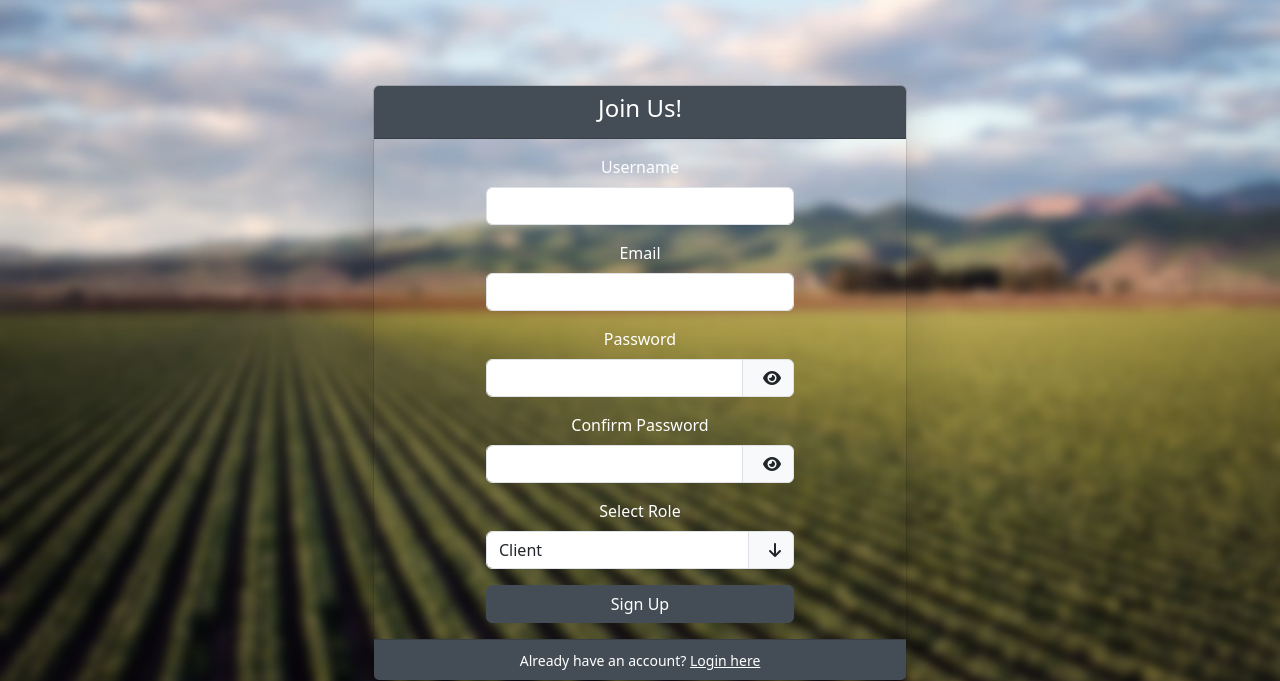
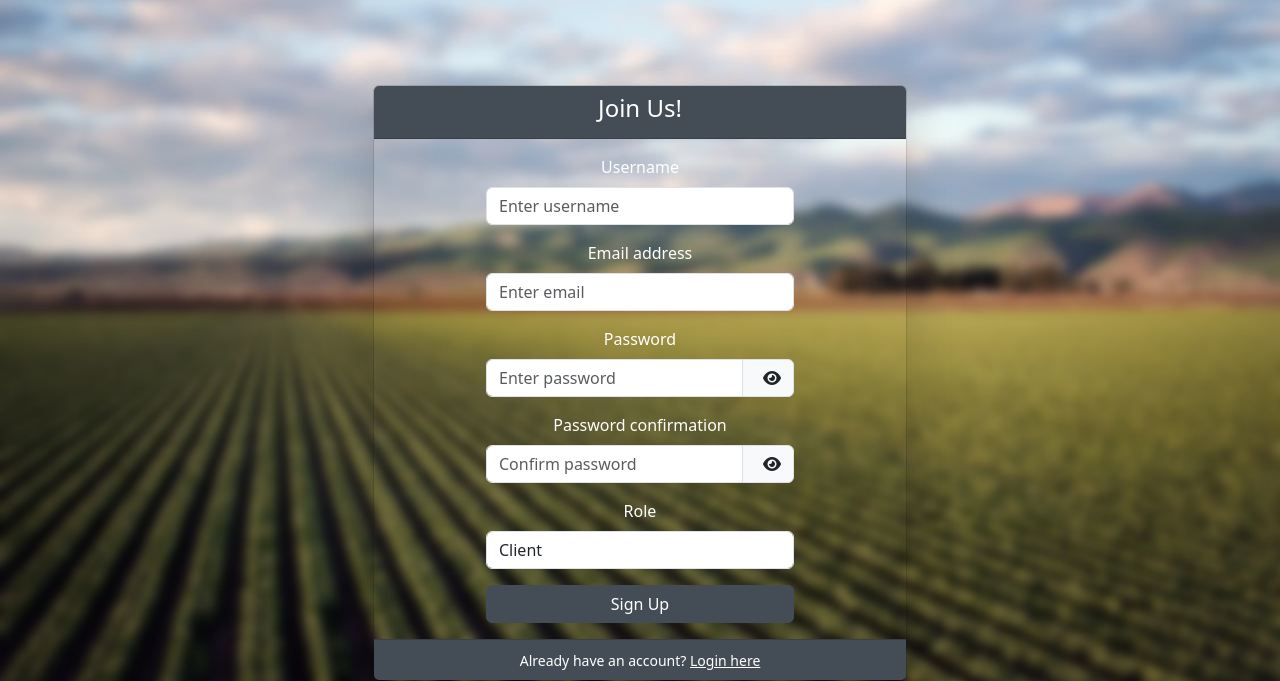
Before and after one commit to infoshareacademy/jpydzr6-potato-code-studio, a Django app: page /register/ in a window 1280 px wide. Shown: the part 137-818 px from the top of the page. Run offline with Django 5.2, Linux system fonts and the light colour scheme; some web fonts are replaced.

Commit message:
feat: update register, login and user profile forms

```diff
--- a/bio_market_store/store/forms.py
+++ b/bio_market_store/store/forms.py
@@ -6,6 +6,7 @@ from django.contrib.auth.forms import (
 )
 from django.contrib.auth import get_user_model
 from .models import UserProfile, Product, Address, MiniQuizBio
+from .utils.user_registration import ROLE_CHOICES
 import json
 from django.conf import settings
 
@@ -13,17 +14,50 @@ from django.conf import settings
 class UserCreatingForm(UserCreationForm):
     class Meta(UserCreationForm.Meta):
         model = UserProfile
-        fields = ("username", "email", "password1", "password2")
+        fields = ("username", "email", "password1", "password2", "role")
 
     def __init__(self, *args, **kwargs):
         super().__init__(*args, **kwargs)
-        self.fields["password1"].widget = forms.PasswordInput()
-        self.fields["password2"].widget = forms.PasswordInput()
+
+        if settings.DEBUG:
+            self.fields["role"].choices.append(("contributor", "Contributor"))
+
+        self.fields["username"].widget = forms.TextInput(
+            attrs={"class": "form-control", "placeholder": "Enter username"}
+        )
+        self.fields["email"].widget = forms.EmailInput(
+            attrs={"class": "form-control", "placeholder": "Enter email"}
+        )
+        self.fields["password1"].widget = forms.PasswordInput(
+            attrs={
+                "class": "form-control",
+                "placeholder": "Enter password",
+                "id": "password",
+            }
+        )
+        self.fields["password2"].widget = forms.PasswordInput(
+            attrs={
+                "class": "form-control",
+                "placeholder": "Confirm password",
+                "id": "confirm_password",
+            }
+        )
+        self.fields["role"].widget = forms.Select(
+            attrs={"class": "form-control", "placeholder": "Select role"},
+            choices=ROLE_CHOICES,
+        )
 
 
 class UserAuthenticationForm(AuthenticationForm):
     username = forms.CharField(
-        max_length=254, widget=forms.TextInput(attrs={"autofocus": True})
+        max_length=254,
+        widget=forms.TextInput(
+            attrs={
+                "autofocus": True,
+                "class": "form-control",
+                "placeholder": "Enter username",
+            }
+        ),
     )
     password = forms.CharField(
         label="Password", strip=False, widget=forms.PasswordInput
@@ -40,10 +74,24 @@ class UserProfileForm(forms.ModelForm):
         model = UserProfile
         fields = ["first_name", "last_name", "email", "role"]
         widgets = {
-            "first_name": forms.TextInput(attrs={"class": "form-control"}),
-            "last_name": forms.TextInput(attrs={"class": "form-control"}),
-            "email": forms.EmailInput(attrs={"class": "form-control"}),
-            "role": forms.Select(attrs={"class": "form-control"}),
+            "first_name": forms.TextInput(
+                attrs={
+                    "class": "form-control",
+                    "placeholder": "Enter your first name",
+                }
+            ),
+            "last_name": forms.TextInput(
+                attrs={
+                    "class": "form-control",
+                    "placeholder": "Enter your last name",
+                }
+            ),
+            "email": forms.EmailInput(
+                attrs={"class": "form-control", "placeholder": "Enter your email"}
+            ),
+            "role": forms.Select(
+                attrs={"class": "form-control", "placeholder": "Select your role"}
+            ),
         }
 
 
@@ -52,11 +100,22 @@ class AddressForm(forms.ModelForm):
         model = Address
         fields = ["street", "postal_code", "city", "phone_number"]
         widgets = {
-            "street": forms.TextInput(attrs={"class": "form-control"}),
-            "postal_code": forms.TextInput(attrs={"class": "form-control"}),
-            "city": forms.TextInput(attrs={"class": "form-control"}),
+            "street": forms.TextInput(
+                attrs={"class": "form-control", "placeholder": "Enter street name"}
+            ),
+            "postal_code": forms.TextInput(
+                attrs={"class": "form-control", "placeholder": "Enter postal code"}
+            ),
+            "city": forms.TextInput(
+                attrs={"class": "form-control", "placeholder": "Enter city"}
+            ),
             "phone_number": forms.TextInput(
-                attrs={"class": "form-control", "type": "tel", "pattern": "[0-9]{9}"}
+                attrs={
+                    "class": "form-control",
+                    "type": "tel",
+                    "pattern": "[0-9]{9}",
+                    "placeholder": "Enter phone number",
+                }
             ),
         }
 
--- a/bio_market_store/store/static/js/register_user.js
+++ b/bio_market_store/store/static/js/register_user.js
@@ -22,10 +22,10 @@ document.addEventListener("DOMContentLoaded", () => {
 
 
 document.addEventListener("DOMContentLoaded", () => {
-    const togglePassword1 = document.getElementById("togglePassword1");
+    const togglePassword1 = document.getElementById("togglepassword1");
     const password = document.getElementById("password");
 
-    const togglePassword2 = document.getElementById("togglePassword2");
+    const togglePassword2 = document.getElementById("togglepassword2");
     const confirm_password = document.getElementById("confirm_password");
 
     const toggleVisibility = (inputField, icon) => {
--- a/bio_market_store/store/templates/register_page.html
+++ b/bio_market_store/store/templates/register_page.html
@@ -29,74 +29,22 @@
               {% endif %}
               <form method="POST" action="{% url 'register' %}">
                 {% csrf_token %}
-                <div class="mb-3">
-                  <label for="username" class="form-label">Username</label>
-                  <input
-                    type="text"
-                    id="username"
-                    name="username"
-                    class="form-control"
-                    required
-                  />
-                </div>
-                <div class="mb-3">
-                  <label for="email" class="form-label">Email</label>
-                  <input
-                    type="email"
-                    id="email"
-                    name="email"
-                    class="form-control"
-                    required
-                  />
-                </div>
-                <div class="mb-3">
-                  <label for="password" class="form-label">Password</label>
-                  <div class="input-group">
-                    <input
-                      type="password"
-                      id="password"
-                      name="password"
-                      class="form-control"
-                      required
-                    />
-                    <span class="input-group-text">
-                      <i class="fa fa-eye" id="togglePassword1" style="cursor: pointer;"></i>
-                    </span>
+                {% for field in register_form %}
+                  <div class="mb-3">
+                    <label for="{{ field.id_for_label }}" class="form-label">{{ field.label }}</label>
+                     {% if field.name == "password1" or field.name == "password2" %}
+                      <div class="input-group">
+                        {{ field }}
+                        <span class="input-group-text">
+                          <i class="fa fa-eye" id="toggle{{ field.name }}" style="cursor: pointer;"></i>
+                        </span>
+                      </div>
+                    {% else %}
+                      {{ field }}
+                    {% endif %}
                   </div>
-                </div>
-                <div class="mb-3">
-                  <label for="confirm_password" class="form-label">Confirm Password</label>
-                  <div class="input-group">
-                    <input
-                      type="password"
-                      id="confirm_password"
-                      name="confirm_password"
-                      class="form-control"
-                      required
-                    />
-                    <span class="input-group-text">
-                        <i class="fa fa-eye" id="togglePassword2" style="cursor: pointer;"></i>
-                    </span>
-                  </div>
-                </div>
-                <div class="mb-3">
-                  <label for="role" class="form-label">Select Role</label>
-                  <div class="input-group">
-                    <select id="role" name="role" class="form-control" required>
-                      <option value="client">Client</option>
-                      <option value="seller">Seller</option>
-                      {% if debug %}
-                        <option value="contributor">Contributor</option>
-                      {% endif %}
-                    </select>
-                    <span class="input-group-text">
-                      <i class="fa-solid fa-arrow-down"></i>
-                    </span>
-                  </div>
-                </div>
-                <button type="submit" class="btn w-100 text-white" >
-                  Sign Up
-                </button>
+                {% endfor %}
+                <button type="submit" class="btn w-100 text-white">Sign Up</button>
               </form>
             </div>
             <div class="card-footer text-center">
--- a/bio_market_store/store/templates/user_profile.html
+++ b/bio_market_store/store/templates/user_profile.html
@@ -60,8 +60,10 @@
                 <h5>Personal Information</h5>
                 <div class="row mb-3">
                   <div class="col-md-12 d-flex flex-column">
-                    {{ user_profile_form.first_name.label }} {{
-                    user_profile_form.first_name }}
+                  <label class="form-label">
+                    {{ user_profile_form.first_name.label }}:
+                  </label>
+                    {{ user_profile_form.first_name }}
                   </div>
                 </div>
                 <div class="row mb-3">
--- /dev/null
+++ b/bio_market_store/store/utils/user_registration.py
@@ -0,0 +1,5 @@
+ROLE_CHOICES = [
+    ("", "Select Role"),
+    ("client", "Client"),
+    ("seller", "Seller"),
+]
--- a/bio_market_store/store/views.py
+++ b/bio_market_store/store/views.py
@@ -7,7 +7,14 @@ from django.contrib.auth.decorators import login_required
 from django.utils.timezone import now
 from django.http import JsonResponse
 from .models import UserProfile, Address, Product, MiniQuizBio
-from .forms import UserProfileForm, AddressForm, MiniQuizBioForm, UserPasswordChangeForm
+from .forms import (
+    UserProfileForm,
+    AddressForm,
+    MiniQuizBioForm,
+    UserPasswordChangeForm,
+    UserCreatingForm,
+    UserAuthenticationForm,
+)
 from django.core.mail import send_mail
 from django.conf import settings
 from django.contrib.auth.password_validation import validate_password
@@ -118,59 +125,49 @@ def product_list(request):
 
 def register_view(request):
     if request.method == "POST":
-        username = request.POST.get("username")
-        email = request.POST.get("email")
-        password = request.POST.get("password")
-        confirm_password = request.POST.get("confirm_password")
-        role = request.POST.get("role")
-
-        if UserProfile.objects.filter(username=username).exists():
-            messages.error(request, "Username already exists")
-            return redirect("register")
-
-        if password != confirm_password:
-            messages.error(request, "Passwords do not match")
-            return redirect("register")
-
-        try:
-            validate_password(password)
-
-            new_user = UserProfile.objects.create(
-                username=username, email=email, role=role
-            )
-            new_user.set_password(password)
-            new_user.save()
-
+        register_form = UserCreatingForm(request.POST)
+        if register_form.is_valid():
+            user = register_form.save()
+            user.set_password(register_form.cleaned_data["password1"])
+            user.save()
             messages.success(
                 request,
                 "You have been registered",
             )
-        except ValidationError as e:
-            for error in e.messages:
+        else:
+            for error in register_form.errors.values():
                 messages.error(request, error)
-            return redirect("register")
 
-    return render(request, "register_page.html")
+    else:
+        register_form = UserCreatingForm()
+
+    return render(request, "register_page.html", {"register_form": register_form})
 
 
 def login_view(request):
     if request.method == "POST":
-        username = request.POST.get("username")
-        password = request.POST.get("password")
+        login_form = UserAuthenticationForm(request, data=request.POST)
 
-        user = authenticate(request, username=username, password=password)
+        if login_form.is_valid():
+            username = login_form.cleaned_data["username"]
+            password = login_form.cleaned_data["password"]
+            user = authenticate(request, username=username, password=password)
+            if user is not None:
+                login(request, user)
+                messages.success(
+                    request,
+                    "You have been logged in",
+                )
+                return redirect("product_list")
+            else:
+                messages.error(request, "Invalid username or password.")
+        else:
+            messages.error(request, "Please correct the errors below.")
 
-        if user is None:
-            messages.error(request, "Invalid username or password.")
-            return render(request, "login_page.html")
+    else:
+        login_form = UserAuthenticationForm()
 
-        login(request, user)
-        messages.success(
-            request,
-            "You have been logged in",
-        )
-
-    return render(request, "login_page.html")
+    return render(request, "login_page.html", {"login_form": login_form})
 
 
 def logout_view(request):
```
Also changed, not shown: bio_market_store/store/static/js/login_user.js (+21 -0 lines), bio_market_store/store/templates/login_page.html (+19 -25 lines).
